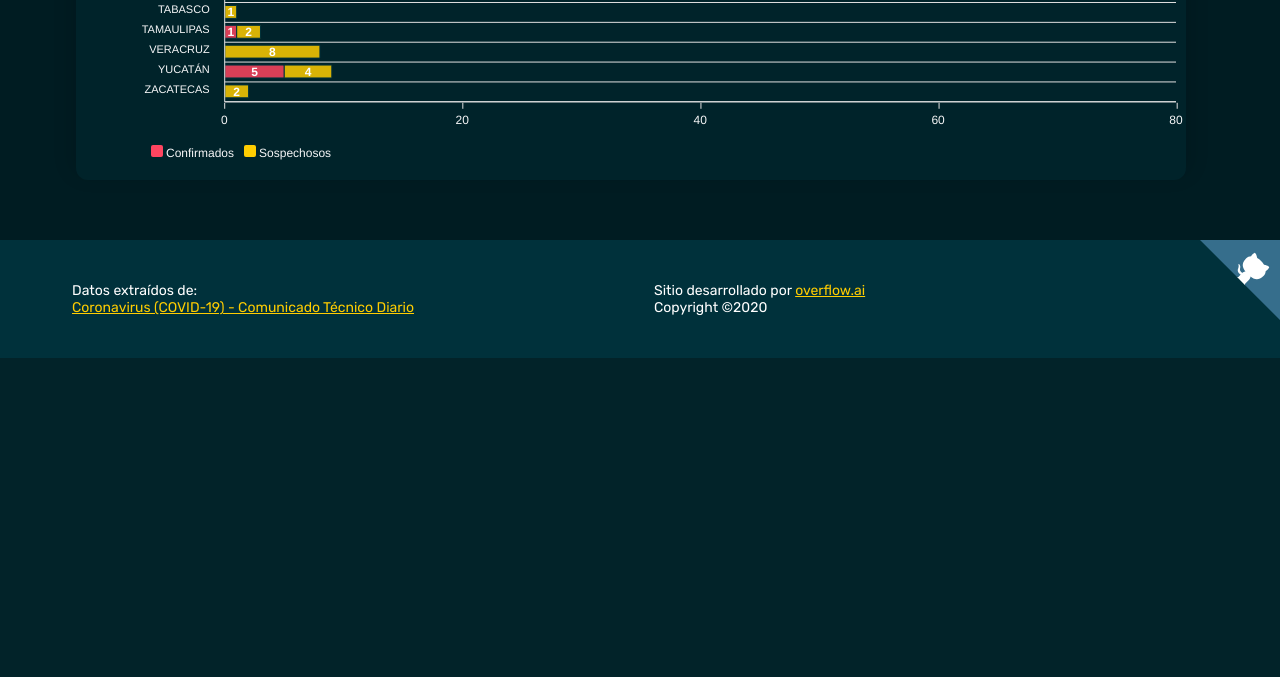
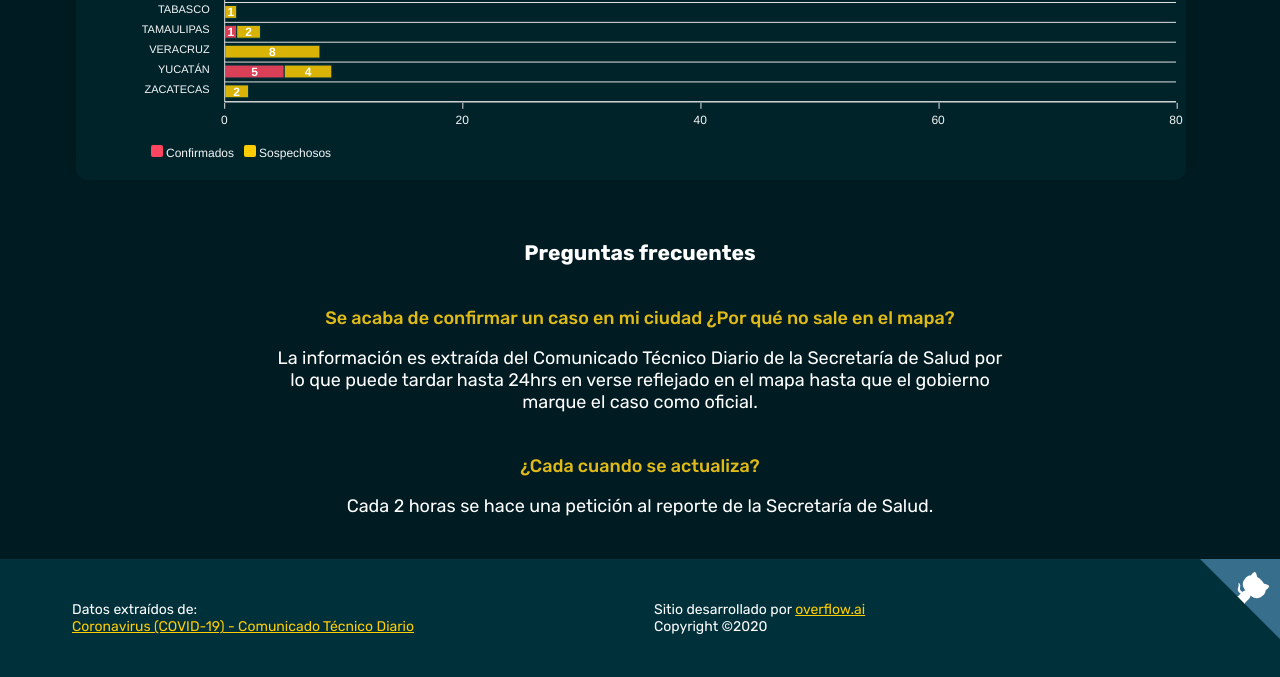
Before and after one commit to jesusmartinoza/COVID-19-MX, a Django app: page /covid19mx/ in a window 1280 px wide. Shown: the part 1367-2044 px from the top of the page. Before the commit the page ends 1725 px from the top, so only its background shows below. Run offline with Django 3.2, Linux system fonts and the light colour scheme; data comes from the database, SQL or seed files in the repository; some libraries are stand-ins or nearby versions.

Commit message:
Preguntas frecuentes

```diff
--- a/tracker/static/tracker/main.css
+++ b/tracker/static/tracker/main.css
@@ -71,6 +71,12 @@ nav {
 .date-picker::placeholder {
   color: #7F9194;
 }
+.faq-question {
+  color: #E0BA16;
+  font-size: 18px;
+  font-weight: 500;
+  margin-bottom: 1em;
+}
 .total img {
   height: 48px;
   margin-bottom: 0.5em;
@@ -91,6 +97,9 @@ nav {
 .p-1 {
   padding: 1em !important;
 }
+.text-center > * {
+  text-align: center;
+}
 
 #center-button {
   border-radius: 50%;
@@ -109,6 +118,10 @@ nav {
   margin: 0 auto;
   width: 24px;
 }
+#faq h3 {
+  margin-bottom: 0;
+  margin-top: 2em;
+}
 #map {
   height: 540px;
   width: 100%;
--- a/tracker/static/tracker/main.js
+++ b/tracker/static/tracker/main.js
@@ -1,5 +1,5 @@
 var map;
-var casesByState = {}
+var casesByState = {};
 
 // Remove extra params
 var url = window.location.href;
--- a/tracker/templates/tracker/index.html
+++ b/tracker/templates/tracker/index.html
@@ -83,6 +83,18 @@
           </div>
         </div>
       </div>
+
+      <div id="faq" class="col-group text-center">
+        <div><h3>Preguntas frecuentes</h3></div>
+
+        <div class="col-8 col-offset-2">
+          <h6 class="faq-question">Se acaba de confirmar un caso en mi ciudad ¿Por qué no sale en el mapa?</h6>
+          <div class="faq-answer">La información es extraída del Comunicado Técnico Diario de la Secretaría de Salud por lo que puede tardar hasta 24hrs en verse reflejado en el mapa hasta que el gobierno marque el caso como oficial.</div>
+
+          <h6 class="faq-question">¿Cada cuando se actualiza?</h6>
+          <div class="faq-answer">Cada 2 horas se hace una petición al reporte de la Secretaría de Salud.</div>
+        </div>
+      </div>
     </div>
 
     <footer class="mt-3">
```
